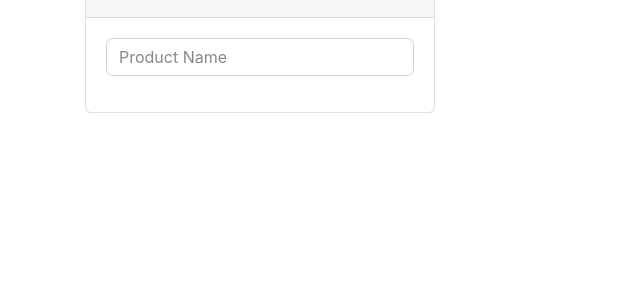
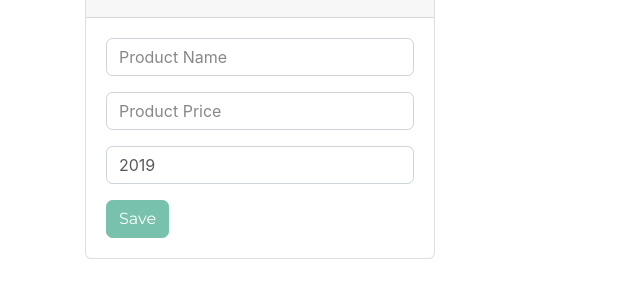
Before and after one commit to YurleySolimer/POO_JS, a plain HTML site: page AplicacionProducto/index.html in a window 1280 px wide. Shown: the part 149-446 px from the top of the page, without its empty margins (0-640 px from the left). Drawn offline with nearby package versions, Linux system fonts and the light colour scheme.

Commit message:
formulario listo

```diff
--- a/AplicacionProducto/index.html
+++ b/AplicacionProducto/index.html
@@ -25,6 +25,18 @@
 						<div class="form-group">
 							<input type="text" id="name" placeholder="Product Name" class="form-control">
 						</div>
+						<div class="form-group">
+							<input type="number" id="price"
+							step="0.01" placeholder="Product Price" class="form-control">
+						</div>
+						<div class="form-group">
+							<input type="number" id="year"
+							min="1990"
+							value="2019"
+							placeholder="Year Product"
+							class="form-control">
+						</div>
+						<input type="submit" value="Save" class="btn btn-primary">
 					</form>
 				</div>
 			</div>
```
